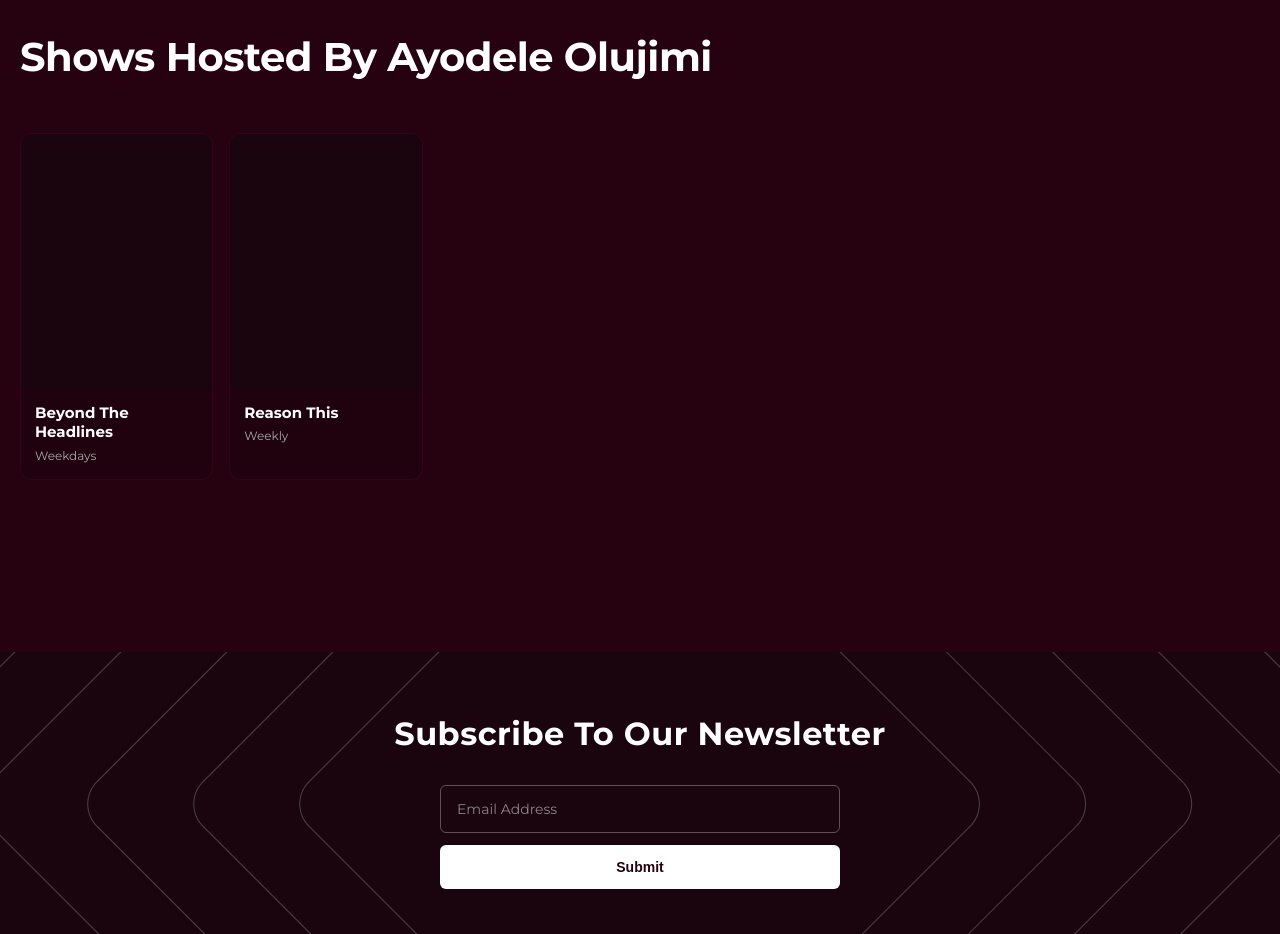
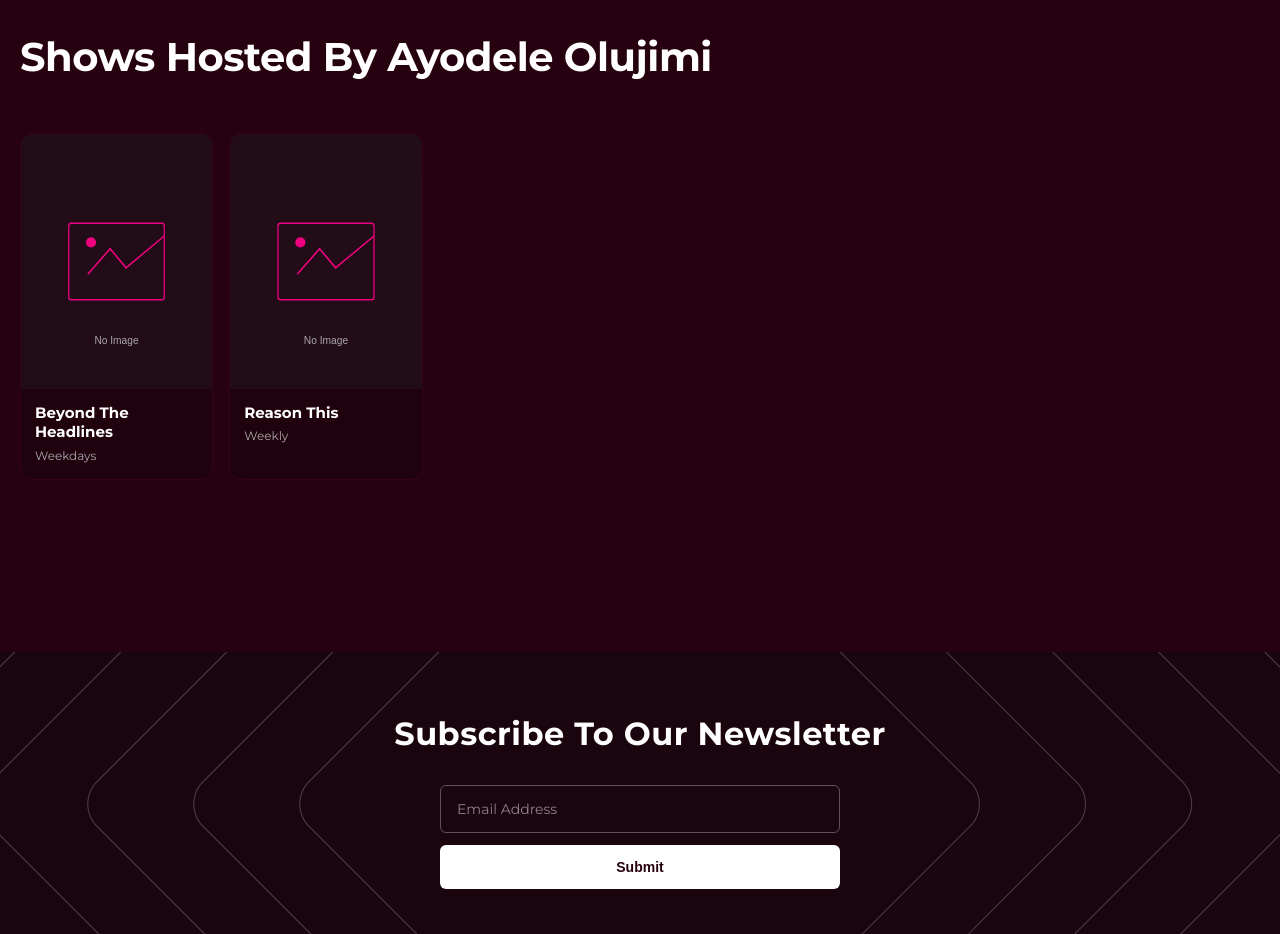
Before and after one commit to Dakolo14/kongafm, a Next.js app: page /talents/ayodele in a window 1280 px wide. Shown: the part 1100-2034 px from the top of the page. Built offline with nearby package versions, Linux system fonts and the light colour scheme.

Commit message:
Add placeholder image for shows without thumbnails

```diff
--- a/src/app/talents/[slug]/page.tsx
+++ b/src/app/talents/[slug]/page.tsx
@@ -320,14 +320,12 @@ export default function TalentProfilePage() {
             {talent.shows.map((show) => (
               <div key={show.id} className={styles.showCard}>
                 <div className={styles.showThumbnail}>
-                  {show.thumbnailUrl && (
-                    <Image
-                      src={show.thumbnailUrl}
-                      alt={show.title}
-                      fill
-                      style={{ objectFit: "cover" }}
-                    />
-                  )}
+                  <Image
+                    src={show.thumbnailUrl || "/placeholder-show.svg"}
+                    alt={show.title}
+                    fill
+                    style={{ objectFit: "cover" }}
+                  />
                 </div>
                 <div className={styles.showInfo}>
                   <h3 className={styles.showTitle}>{show.title}</h3>
```
Also changed, not shown: public/placeholder-show.svg (added).
